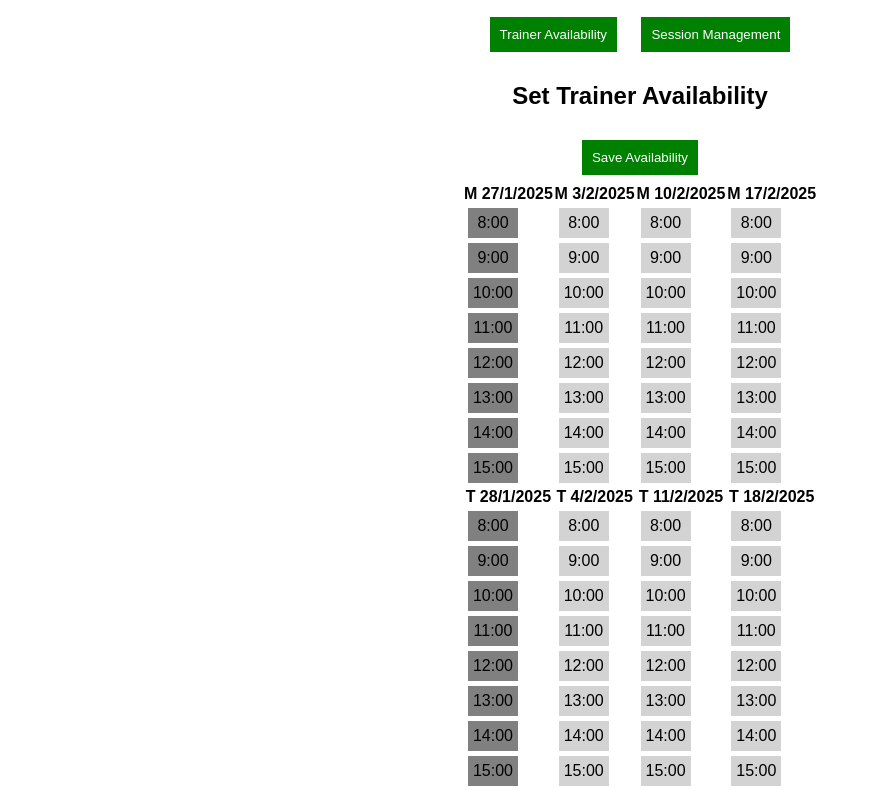
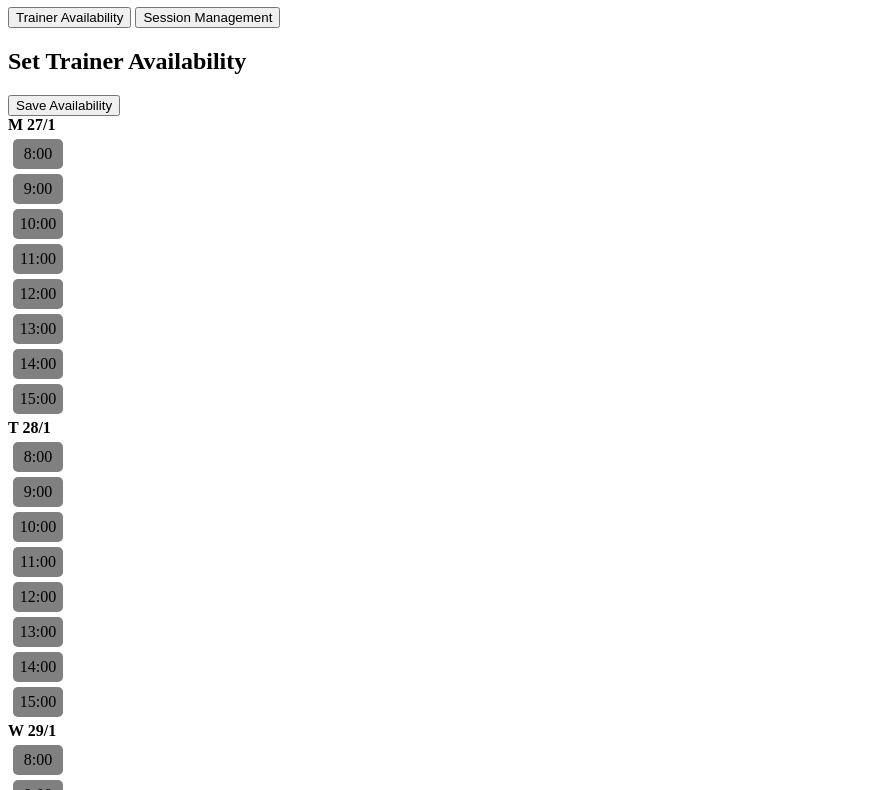
Before and after one commit to javiergaspart/Powerboxing-Web-Trainer-Dashboard, a website: page frontend/index.html in a window 1280 px wide. Shown: the part 73-863 px from the top of the page, without its empty margins (0-871 px from the left). Drawn offline with Linux system fonts and the light colour scheme.

Commit message:
✅ Fixed frontend issues and calendar

```diff
--- a/frontend/index.html
+++ b/frontend/index.html
@@ -7,22 +7,22 @@
     <link rel="stylesheet" href="styles.css">
 </head>
 <body>
+
     <h1>Trainer Dashboard</h1>
+    <button onclick="showTab('availability-tab')">Trainer Availability</button>
+    <button onclick="showTab('sessions-tab')">Session Management</button>
 
-    <button id="availabilityTab">Trainer Availability</button>
-    <button id="sessionsTab">Session Management</button>
-
-    <div id="availabilitySection">
+    <div id="availability-tab">
         <h2>Set Trainer Availability</h2>
-        <button id="saveAvailability">Save Availability</button>
+        <button onclick="saveAvailability()">Save Availability</button>
         <div id="calendar"></div>
     </div>
 
-    <div id="sessionsSection" style="display: none;">
-        <h2>Manage Sessions</h2>
-        <div id="sessionList"></div>
-    </div>
-
     <script src="script.js"></script>
+    <script>
+        document.addEventListener("DOMContentLoaded", () => {
+            generateCalendar();
+        });
+    </script>
 </body>
 </html>
--- a/frontend/script.js
+++ b/frontend/script.js
@@ -1,64 +1,6 @@
-document.addEventListener("DOMContentLoaded", () => {
-    console.log("Trainer Portal Loaded");
-    generateCalendar();
-
-    document.getElementById("availabilityTab").addEventListener("click", () => {
-        showTab("availabilitySection");
-    });
-
-    document.getElementById("sessionsTab").addEventListener("click", () => {
-        showTab("sessionsSection");
-    });
-
-    document.getElementById("saveAvailability").addEventListener("click", saveAvailability);
-});
-
-function showTab(tabId) {
-    document.querySelectorAll("div[id$='Section']").forEach(section => {
-        section.style.display = "none";
-    });
-    document.getElementById(tabId).style.display = "block";
-}
-
-function generateCalendar() {
-    let calendar = document.getElementById("calendar");
-    if (!calendar) {
-        console.error("Calendar element not found!");
-        return;
-    }
-
-    let days = ["M", "T", "W", "T", "F", "S", "S"];
-    let today = new Date();
-    let firstDay = today.getDate() - today.getDay() + 1;
-
-    for (let week = 0; week < 4; week++) {
-        let weekDiv = document.createElement("div");
-        for (let i = 0; i < 7; i++) {
-            let dayColumn = document.createElement("div");
-            let date = new Date(today.getFullYear(), today.getMonth(), firstDay + (week * 7) + i);
-
-            dayColumn.innerHTML = `<strong>${days[i]} ${date.getDate()}/${date.getMonth() + 1}/${date.getFullYear()}</strong>`;
-            for (let hour = 8; hour <= 15; hour++) {
-                let slot = document.createElement("div");
-                slot.classList.add("time-slot");
-                slot.textContent = `${hour}:00`;
-
-                if (date < today) {
-                    slot.classList.add("past");
-                } else {
-                    slot.addEventListener("click", () => slot.classList.toggle("available"));
-                }
-
-                dayColumn.appendChild(slot);
-            }
-            weekDiv.appendChild(dayColumn);
-        }
-        calendar.appendChild(weekDiv);
-    }
-}
-
 async function saveAvailability() {
     console.log("Saving trainer availability...");
+
     let slots = document.querySelectorAll(".time-slot");
     let availability = {};
 
@@ -69,13 +11,61 @@ async function saveAvailability() {
     try {
         let response = await fetch("https://trainer-backend.onrender.com/saveAvailability", {
             method: "POST",
-            headers: { "Content-Type": "application/json" },
+            headers: {
+                "Content-Type": "application/json"
+            },
             body: JSON.stringify({ availability })
         });
 
-        if (!response.ok) throw new Error("Failed to save availability");
-        console.log("Availability saved successfully!");
+        if (!response.ok) {
+            throw new Error(`Server Error: ${response.status}`);
+        }
+
+        let data = await response.json();
+        console.log("✅ Availability saved successfully:", data);
     } catch (error) {
-        console.error("Error saving availability:", error);
+        console.error("❌ Error saving availability:", error);
     }
 }
+
+// ✅ Fix: Generate Calendar and Ensure Slots Are Clickable
+function generateCalendar() {
+    let calendar = document.getElementById("calendar");
+    calendar.innerHTML = "";
+
+    let days = ["M", "T", "W", "T", "F", "S", "S"];
+    let today = new Date();
+    let firstDay = today.getDate() - today.getDay() + 1;
+
+    for (let week = 0; week < 4; week++) {
+        let weekDiv = document.createElement("div");
+        weekDiv.classList.add("week-row");
+
+        for (let i = 0; i < 7; i++) {
+            let dayColumn = document.createElement("div");
+            let date = new Date(today.getFullYear(), today.getMonth(), firstDay + (week * 7) + i);
+
+            dayColumn.innerHTML = `<strong>${days[i]} ${date.getDate()}/${date.getMonth() + 1}</strong>`;
+            dayColumn.classList.add("day-column");
+
+            for (let hour = 8; hour <= 15; hour++) {
+                let slot = document.createElement("div");
+                slot.classList.add("time-slot");
+                slot.textContent = `${hour}:00`;
+
+                if (date < today) {
+                    slot.classList.add("past");
+                    slot.style.pointerEvents = "none";
+                } else {
+                    slot.addEventListener("click", () => slot.classList.toggle("available"));
+                }
+
+                dayColumn.appendChild(slot);
+            }
+
+            weekDiv.appendChild(dayColumn);
+        }
+
+        calendar.appendChild(weekDiv);
+    }
+}
--- a/frontend/styles.css
+++ b/frontend/styles.css
@@ -1,31 +1,3 @@
-body {
-    font-family: Arial, sans-serif;
-    text-align: center;
-}
-
-h1 {
-    color: black;
-}
-
-button {
-    background-color: green;
-    color: white;
-    padding: 10px;
-    border: none;
-    cursor: pointer;
-    margin: 10px;
-}
-
-button:hover {
-    background-color: darkgreen;
-}
-
-#calendar {
-    display: flex;
-    flex-wrap: wrap;
-    justify-content: center;
-}
-
 .time-slot {
     width: 50px;
     height: 30px;
@@ -34,6 +6,7 @@ button:hover {
     line-height: 30px;
     cursor: pointer;
     background-color: lightgray;
+    border-radius: 5px;
 }
 
 .time-slot.available {
```
